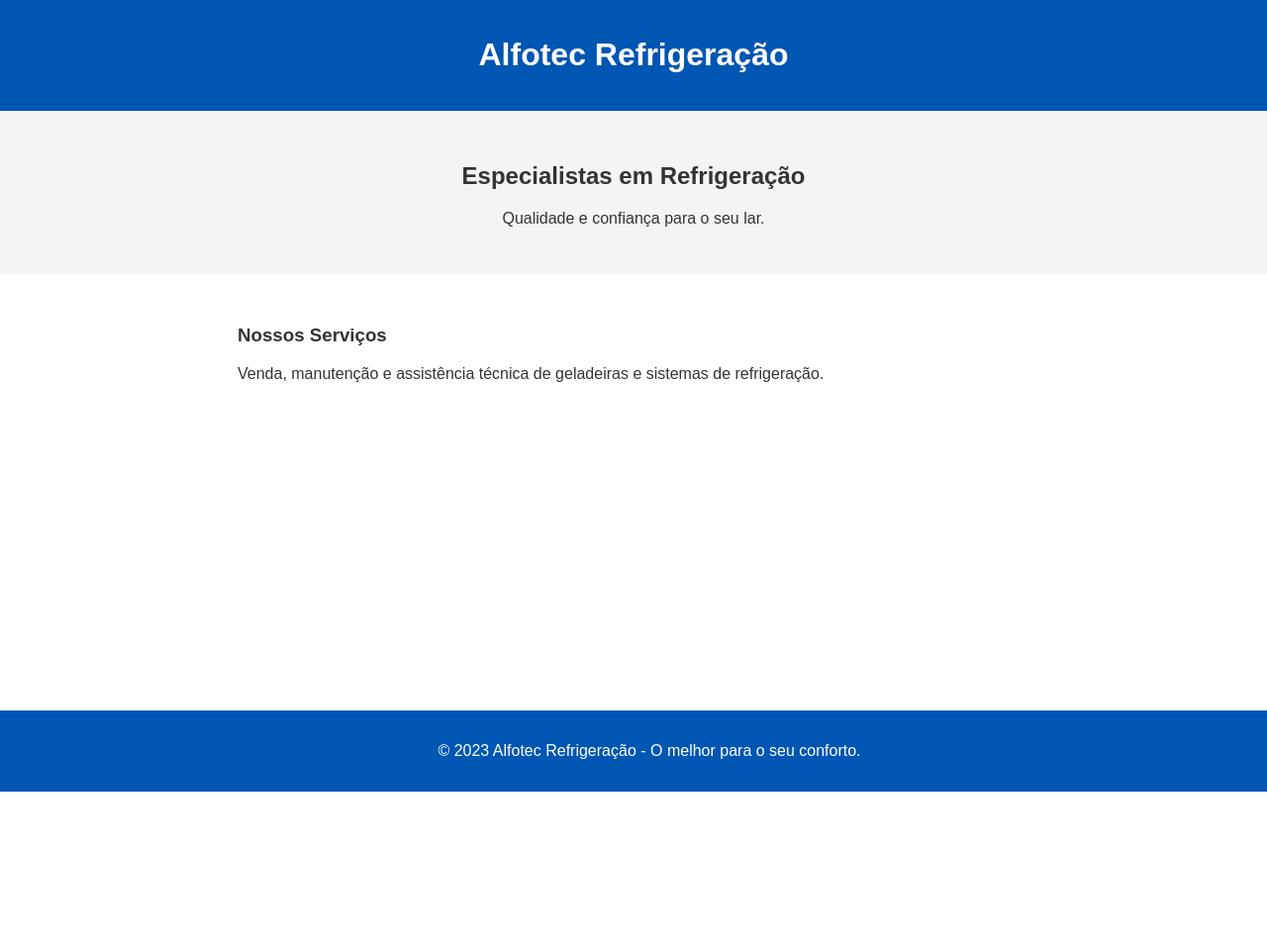
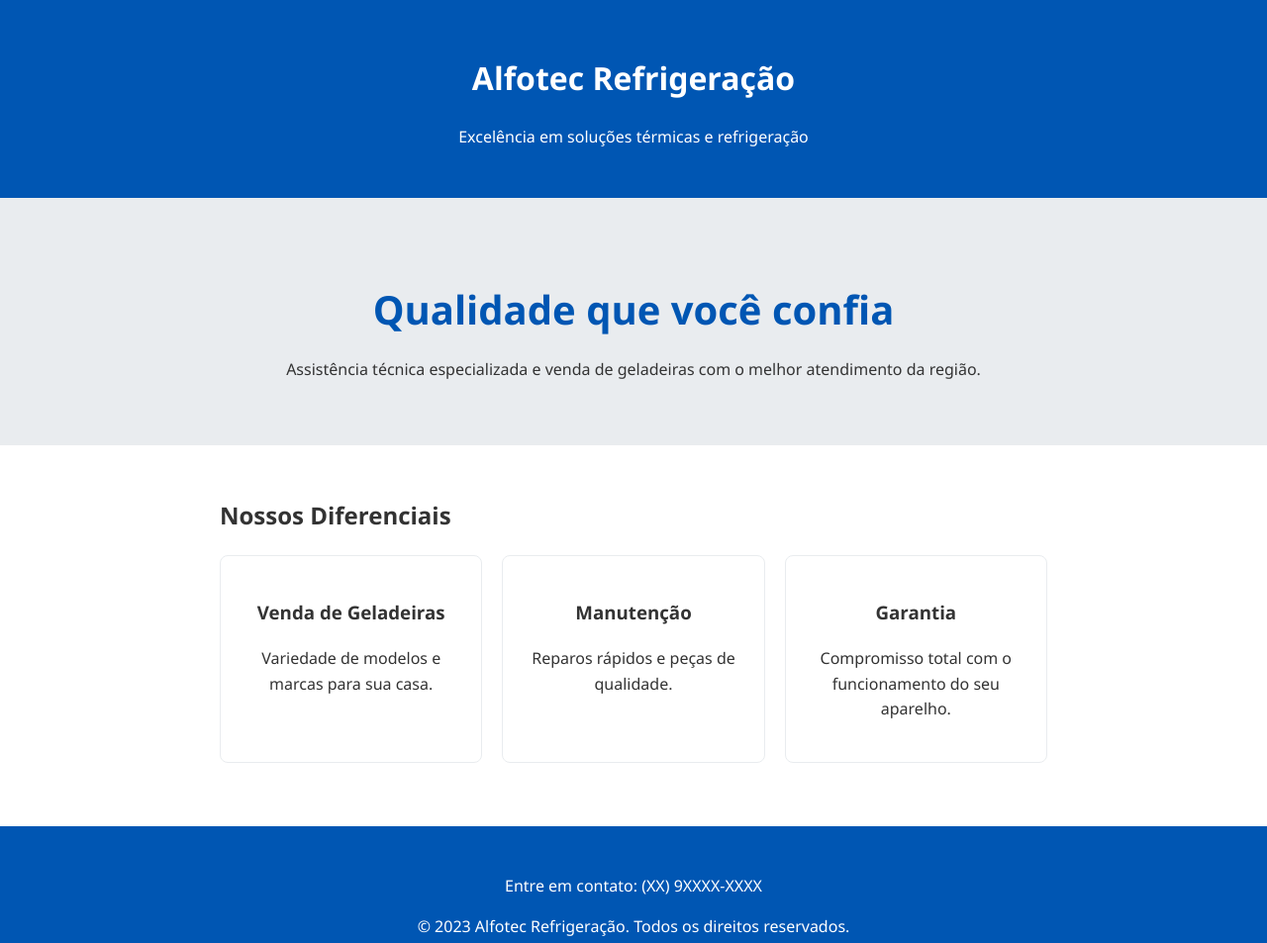
Before and after one commit to pablonoah196-ai/alfotecrefrigeracao, a plain HTML site: page index.html in a window 1280 px wide. Shown: the whole page at 99% size. Before the commit the page ends 800 px from the top, so only its background shows below. Drawn offline with Linux system fonts and the light colour scheme.

Commit message:
Atualizando site para layout azul, cinza e branco e adicionando documentação.

```diff
--- a/index.html
+++ b/index.html
@@ -3,36 +3,67 @@
 <head>
     <meta charset="UTF-8">
     <meta name="viewport" content="width=device-width, initial-scale=1.0">
-    <title>Alfotec Refrigeração - Qualidade em Geladeiras</title>
+    <title>Alfotec Refrigeração | Especialistas em Refrigeração</title>
     <style>
         :root {
-            --primary: #0056b3;
-            --secondary: #ffffff;
-            --accent: #f4f4f4;
+            --primary: #0056b3; /* Azul Forte */
+            --secondary: #ffffff; /* Branco */
+            --gray: #e9ecef; /* Cinza Claro */
+            --dark-gray: #495057; /* Cinza Escuro */
             --text: #333;
         }
-        body { font-family: 'Arial', sans-serif; margin: 0; padding: 0; color: var(--text); }
-        header { background: var(--primary); color: var(--secondary); padding: 1rem; text-align: center; }
-        .hero { padding: 2rem; text-align: center; background: var(--accent); }
-        .content { padding: 2rem; max-width: 800px; margin: auto; }
-        footer { background: var(--primary); color: var(--secondary); text-align: center; padding: 1rem; position: fixed; width: 100%; bottom: 0; }
-        @media (max-width: 600px) { .content { padding: 1rem; } }
+        * { box-sizing: border-box; }
+        body { font-family: 'Segoe UI', Tahoma, Geneva, Verdana, sans-serif; margin: 0; line-height: 1.6; color: var(--text); }
+
+        header { background: var(--primary); color: var(--secondary); padding: 2rem 1rem; text-align: center; }
+        nav { background: var(--dark-gray); color: var(--secondary); padding: 0.5rem; text-align: center; }
+
+        .hero { background: var(--gray); padding: 3rem 1rem; text-align: center; }
+        .hero h2 { color: var(--primary); font-size: 2.5rem; margin-bottom: 0.5rem; }
+
+        .container { max-width: 900px; margin: auto; padding: 2rem; }
+        .grid { display: grid; grid-template-columns: repeat(auto-fit, minmax(250px, 1fr)); gap: 20px; }
+        .card { background: var(--secondary); border: 1px solid var(--gray); padding: 1.5rem; border-radius: 8px; text-align: center; }
+
+        footer { background: var(--primary); color: var(--secondary); text-align: center; padding: 2rem; margin-top: 2rem; }
+
+        @media (max-width: 600px) {
+            .hero h2 { font-size: 1.8rem; }
+        }
     </style>
 </head>
 <body>
     <header>
         <h1>Alfotec Refrigeração</h1>
+        <p>Excelência em soluções térmicas e refrigeração</p>
     </header>
+
     <section class="hero">
-        <h2>Especialistas em Refrigeração</h2>
-        <p>Qualidade e confiança para o seu lar.</p>
+        <h2>Qualidade que você confia</h2>
+        <p>Assistência técnica especializada e venda de geladeiras com o melhor atendimento da região.</p>
     </section>
-    <div class="content">
-        <h3>Nossos Serviços</h3>
-        <p>Venda, manutenção e assistência técnica de geladeiras e sistemas de refrigeração.</p>
+
+    <div class="container">
+        <h2>Nossos Diferenciais</h2>
+        <div class="grid">
+            <div class="card">
+                <h3>Venda de Geladeiras</h3>
+                <p>Variedade de modelos e marcas para sua casa.</p>
+            </div>
+            <div class="card">
+                <h3>Manutenção</h3>
+                <p>Reparos rápidos e peças de qualidade.</p>
+            </div>
+            <div class="card">
+                <h3>Garantia</h3>
+                <p>Compromisso total com o funcionamento do seu aparelho.</p>
+            </div>
+        </div>
     </div>
+
     <footer>
-        <p>&copy; 2023 Alfotec Refrigeração - O melhor para o seu conforto.</p>
+        <p>Entre em contato: (XX) 9XXXX-XXXX</p>
+        <p>&copy; 2023 Alfotec Refrigeração. Todos os direitos reservados.</p>
     </footer>
 </body>
 </html>
```
Also changed, not shown: 1 other file.
